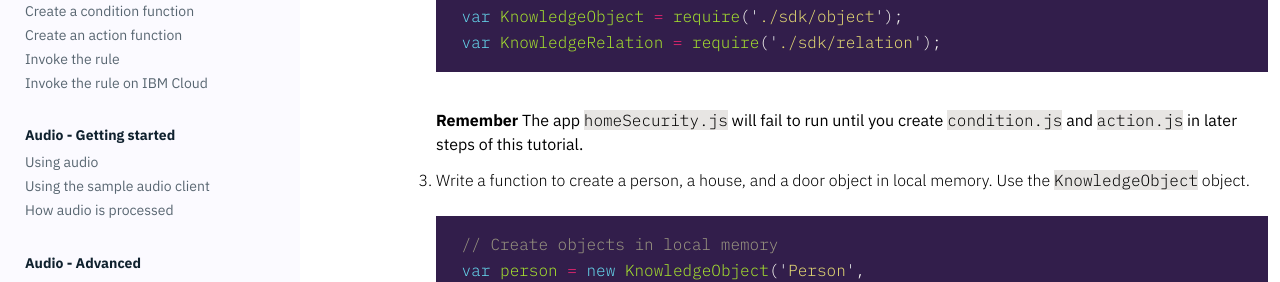
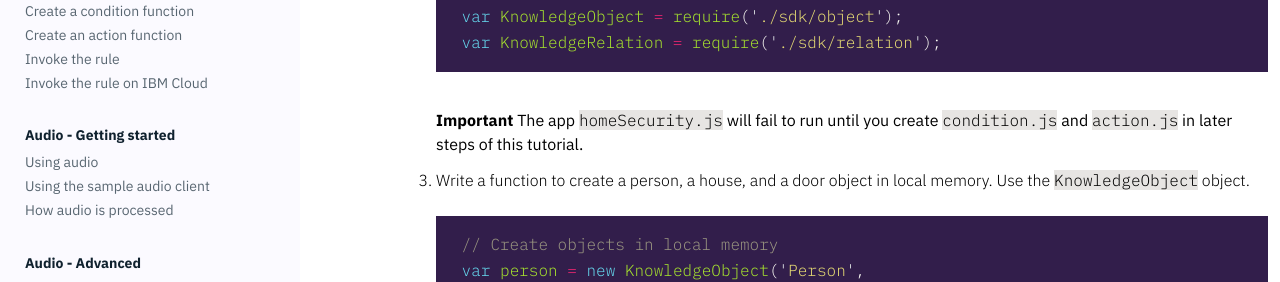
Before and after one commit to Watson-Personal-Assistant/developer, a Jekyll site: the page built from _content/knowledge/create-objects.md, in a window 1280 px wide. Shown: the part 1048-1330 px from the top of the page. Built offline with Jekyll 4.4.1, drawn with Linux system fonts in a browser that asks for light colours; some web fonts are replaced.

Commit message:
Change Remember

````diff
--- a/_content/knowledge/create-objects.md
+++ b/_content/knowledge/create-objects.md
@@ -37,7 +37,7 @@ Create a world model for John and his home.  Create an agent that subscribes to
     var KnowledgeObject = require('./sdk/object');
     var KnowledgeRelation = require('./sdk/relation');
     ```
-    <br> **Remember** The app `homeSecurity.js` will fail to run until you create `condition.js` and `action.js` in later steps of this tutorial.
+    <br> **Important** The app `homeSecurity.js` will fail to run until you create `condition.js` and `action.js` in later steps of this tutorial.
 3. Write a function to create a person, a house, and a door object in local memory.
   Use the `KnowledgeObject` object.
     ```javascript
````
